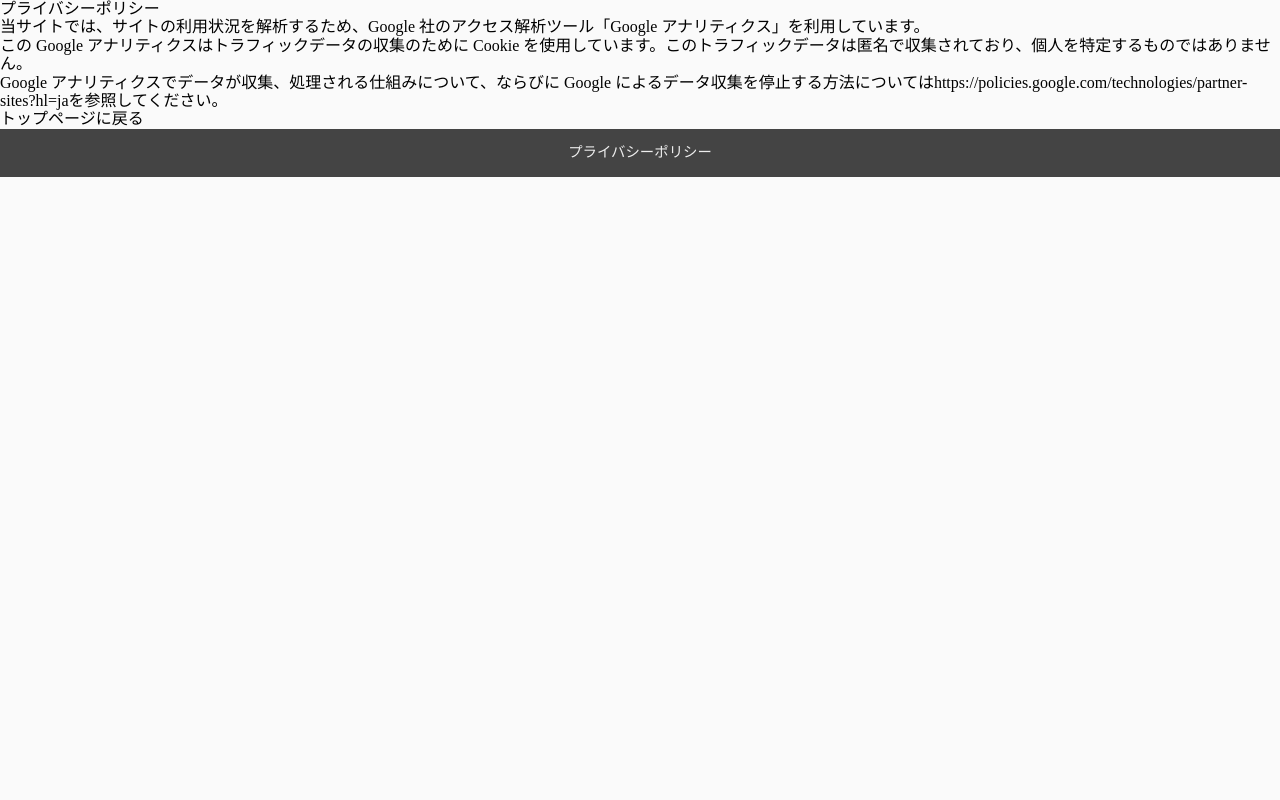
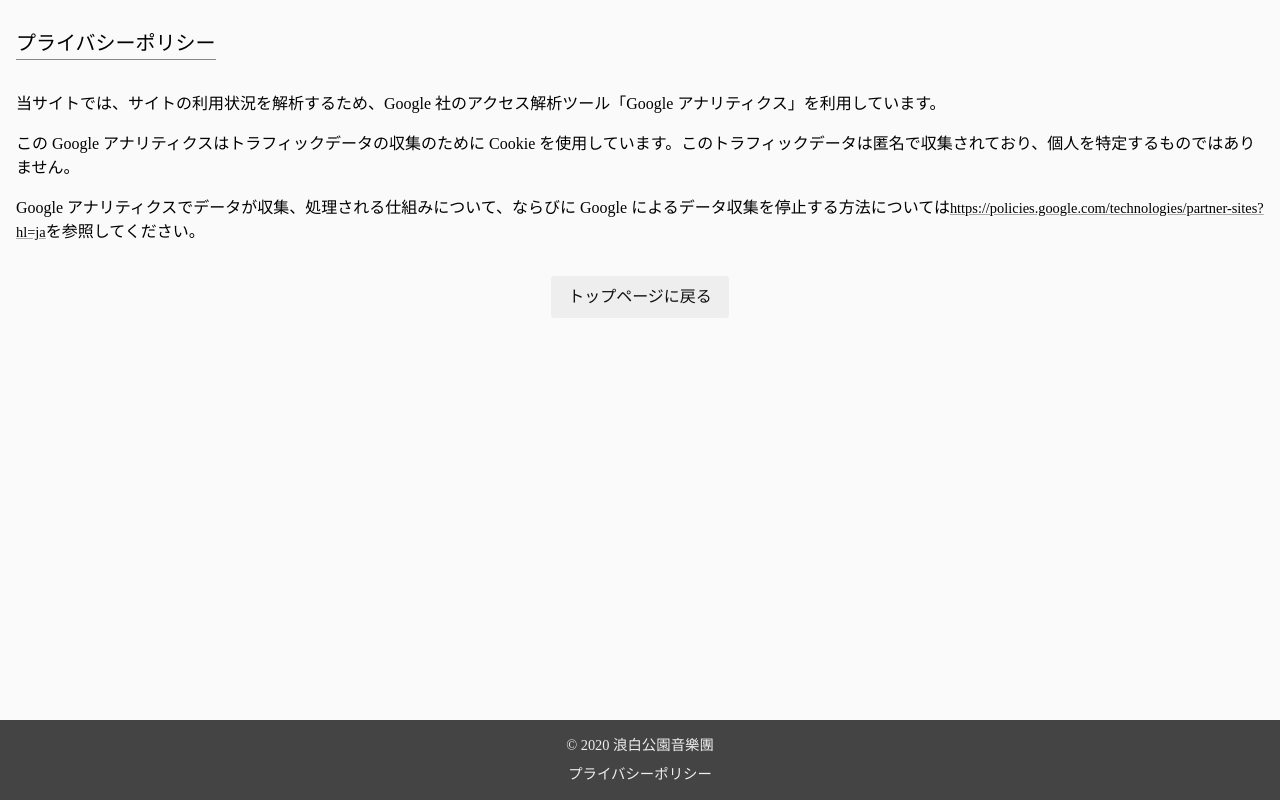
Before and after one commit to hashedhyphen/tsubasa-music, a Next.js app: page /privacy in a window 1280 px wide. Built offline with nearby package versions, Linux system fonts and the light colour scheme.

Commit message:
Enhancement

```diff
--- /dev/null
+++ b/components/ExternalLink.tsx
@@ -0,0 +1,7 @@
+import styled from "styled-components"
+
+export const ExternalLink = styled.a`
+  line-height: 1;
+  font-size: 0.9rem;
+  text-decoration: underline #aaa;
+`
--- a/components/Layout.tsx
+++ b/components/Layout.tsx
@@ -11,16 +11,24 @@ const Container = styled.div`
   font-weight: 400;
 `
 
+const Main = styled.div`
+  width: 100%;
+  min-height: calc(100vh - 7rem);
+`
+
 const Footer = styled.footer`
   position: relative;
-  height: 3rem;
+  margin-top: 2rem;
+  height: 5rem;
   display: flex;
+  flex-direction: column;
   justify-content: center;
   align-items: center;
   background-color: #444;
   color: #eee;
   text-align: center;
   font-size: 0.9rem;
+  line-height: 2;
 `
 
 type Props = {
@@ -66,9 +74,10 @@ const Layout = ({ children, titlePrefix }: Props) => (
       ></script>
     </Head>
 
-    {children}
+    <Main>{children}</Main>
 
     <Footer>
+      <p>&copy; 2020 浪白公園音樂團</p>
       <Link href="/privacy">
         <a>プライバシーポリシー</a>
       </Link>
--- a/pages/privacy.tsx
+++ b/pages/privacy.tsx
@@ -1,9 +1,39 @@
+import styled from "styled-components"
+
 import Link from "next/link"
 import Layout from "../components/Layout"
+import { ExternalLink } from "../components/ExternalLink"
+import { Navigation, NavigationButton } from "../components/Navigation"
+
+const HeaderWrapper = styled.div`
+  padding: 2rem 1rem;
+`
+
+const Header = styled.h1`
+  display: inline-block;
+  padding-bottom: 0.25rem;
+  font-size: 20px;
+  border-bottom: 1px solid #888;
+`
+
+const Body = styled.div`
+  padding: 0 1rem;
+  line-height: 1.5;
+
+  & > p {
+    padding-bottom: 1rem;
+  }
+  & > p:last-child {
+    padding-bottom: 0;
+  }
+`
 
 const PrivacyPage = () => (
   <Layout titlePrefix="プライバシーポリシー">
-    <h1>プライバシーポリシー</h1>
+    <HeaderWrapper>
+      <Header>プライバシーポリシー</Header>
+    </HeaderWrapper>
+    <Body>
       <p>
         当サイトでは、サイトの利用状況を解析するため、Google
         社のアクセス解析ツール「Google アナリティクス」を利用しています。
@@ -17,17 +47,20 @@ const PrivacyPage = () => (
       <p>
         Google アナリティクスでデータが収集、処理される仕組みについて、ならびに
         Google によるデータ収集を停止する方法については
-      <a href="https://policies.google.com/technologies/partner-sites?hl=ja">
+        <ExternalLink href="https://policies.google.com/technologies/partner-sites?hl=ja">
           https://policies.google.com/technologies/partner-sites?hl=ja
-      </a>
+        </ExternalLink>
         を参照してください。
       </p>
 
-    <p>
+      <Navigation>
+        <NavigationButton>
           <Link href="/">
             <a>トップページに戻る</a>
           </Link>
-    </p>
+        </NavigationButton>
+      </Navigation>
+    </Body>
   </Layout>
 )
 
```
Also changed, not shown: components/BiographyList.tsx (added, +111 -0 lines), pages/index.tsx (+27 -86 lines), pages/recruitment/001.tsx (+1 -6 lines), pages/recruitment/003.tsx (+1 -6 lines). Lines whose indentation alone changed are shown as unchanged.
